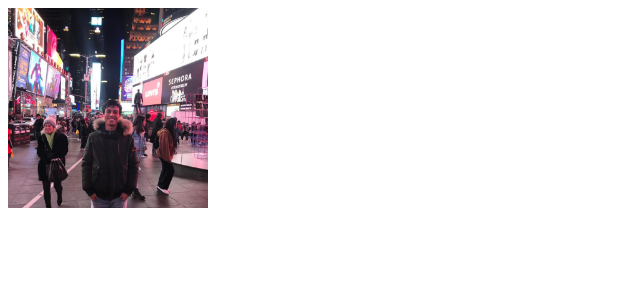
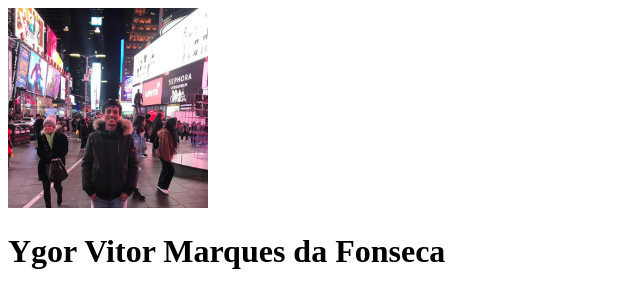
Before and after one commit to ygorvmdf/ygorvmdf.github.io, a plain HTML site: page index.html in a window 1280 px wide. Shown: the whole page, without its empty margins (0-640 px from the left). Drawn offline with Linux system fonts and the light colour scheme.

Commit message:
Adicionado o nome completo

```diff
--- a/index.html
+++ b/index.html
@@ -4,7 +4,8 @@
 		<title>Portifólio | Ygor Fonseca</title>
 	</head>
 	<body>
+        <img src="/ygor-manhattan.jpeg" alt="Foto Ygor em Manhattan" width="200">
+        <h1>Ygor Vitor Marques da Fonseca</h1>
 
-        <img src="/ygor-manhattan.jpeg" alt="Foto Ygor em Manhattan" width="200">
     </body>
 </html>
```
